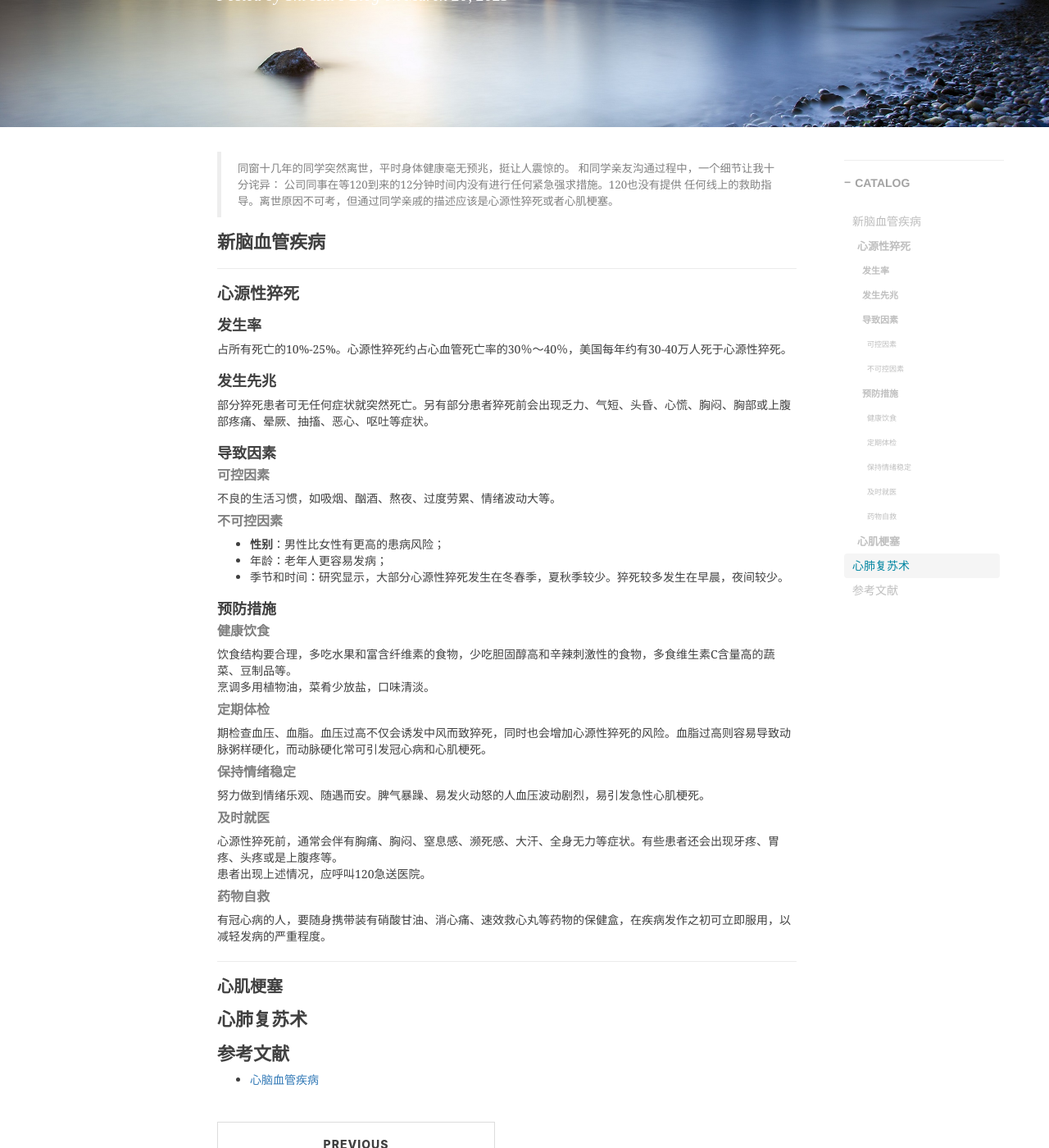
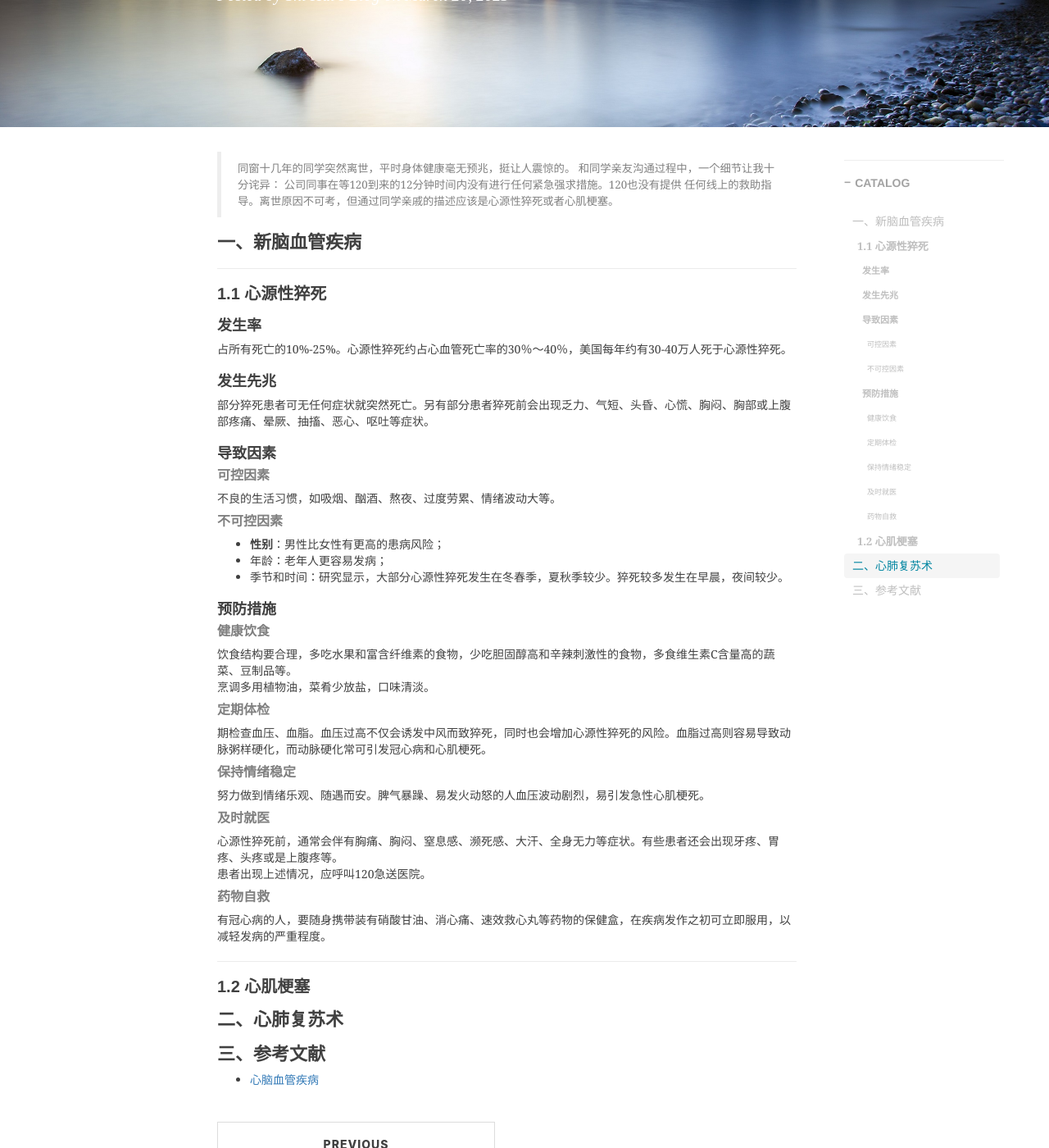
Before and after one commit to shihai1991/shihai1991.github.io, a Jekyll site: the page built from _posts/2023-03-20-心脑血管疾病.md, in a window 1280 px wide and 1400 px high, scrolled down 300 px. Shown: the whole window at 82% size. Built offline with Jekyll 4.4.1, drawn with Linux system fonts in a browser that asks for light colours; nearby versions of some CDN libraries; comment, search, counter and statistics services are not loaded.

Commit message:
Update 2023-03-20-心脑血管疾病.md

```diff
--- a/_posts/2023-03-20-心脑血管疾病.md
+++ b/_posts/2023-03-20-心脑血管疾病.md
@@ -14,8 +14,8 @@ time: '2023.03.20 18:51:00'
 > 公司同事在等120到来的12分钟时间内没有进行任何紧急强求措施。120也没有提供
 > 任何线上的救助指导。离世原因不可考，但通过同学亲戚的描述应该是心源性猝死或者心肌梗塞。
 
-# 新脑血管疾病
-## 心源性猝死
+# 一、新脑血管疾病
+## 1.1 心源性猝死
 ### 发生率
 占所有死亡的10%-25%。心源性猝死约占心血管死亡率的30％～40％，美国每年约有30-40万人死于心源性猝死。
 
@@ -50,10 +50,10 @@ time: '2023.03.20 18:51:00'
 #### 药物自救
 有冠心病的人，要随身携带装有硝酸甘油、消心痛、速效救心丸等药物的保健盒，在疾病发作之初可立即服用，以减轻发病的严重程度。
 
-## 心肌梗塞
+## 1.2 心肌梗塞
 
 
-# 心肺复苏术
+# 二、心肺复苏术
 
-# 参考文献
+# 三、参考文献
 - [心脑血管疾病](https://wsjkw.sh.gov.cn/xnxgjb/20200730/b4938d9357b14895952256f17642aace.html)
```
